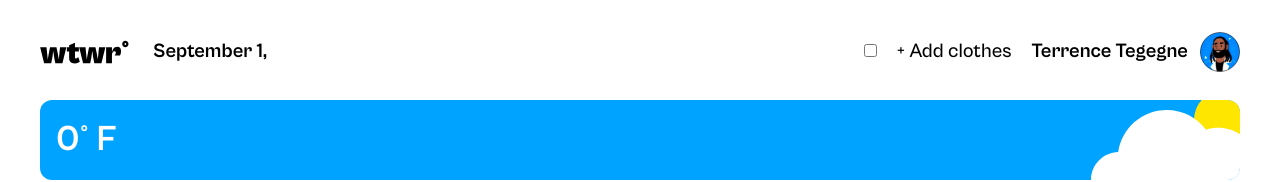
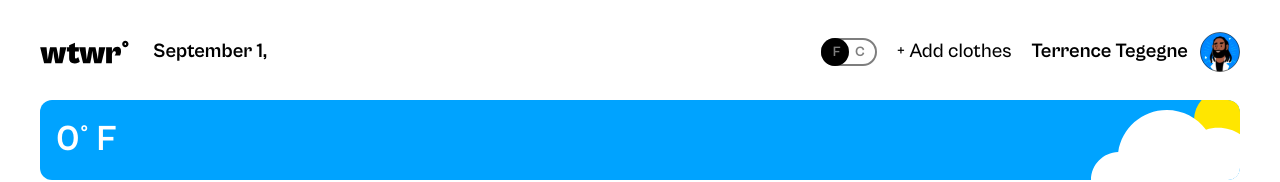
Before and after one commit to Evan-Boodoosingh/se_project_react, a React (Vite) app: page / in a window 1280 px wide. Shown: the top 182 px of the page. Built offline with nearby package versions, Linux system fonts and the light colour scheme; no server answers.

Commit message:
feat: refactor ToggleSwitch component structure and enhance styling

```diff
--- a/src/componets/ToggleSwitch/ToggleSwitch.css
+++ b/src/componets/ToggleSwitch/ToggleSwitch.css
@@ -1,3 +1,37 @@
 .toggle-switch {
-    margin-right: 20px;
+  margin-right: 20px;
+  width: 56px;
+  height: 28px;
+  border: 2px solid #7e7e7e;
+  border-radius: 20px;
+  padding: 0 10px;
+  box-sizing: border-box;
+  display: flex;
+  align-items: center;
+  justify-content: space-between;
+  position: relative;
+  z-index: 0;
 }
+
+.toggle-switch__checkbox {
+  visibility: hidden;
+  position: absolute;
+}
+
+.toggle-switch__circle {
+  position: absolute;
+  top: -2px;
+  left: -2px;
+  width: 28px;
+  height: 28px;
+  border-radius: 50%;
+  background-color: #000000;
+  z-index: -1;
+}
+
+.toggle-switch__value {
+  font-size: 14px;
+  line-height: 1;
+  color: #7e7e7e;
+  font-weight: 700;
+}
--- a/src/componets/ToggleSwitch/ToggleSwitch.jsx
+++ b/src/componets/ToggleSwitch/ToggleSwitch.jsx
@@ -1,13 +1,20 @@
 import "./ToggleSwitch.css";
 
 function ToggleSwitch() {
-    return (
-        <div className="toggle-switch">
-            <label className="toggle-switch__label">
-                <input type="checkbox" className="toggle-switch__checkbox" />
-            </label>
-        </div>
-    );
+  return (
+
+      <label htmlFor="toggle-switch" className="toggle-switch">
+        <input
+          type="checkbox"
+          className="toggle-switch__checkbox"
+          id="toggle-switch"
+        />
+        <span className="toggle-switch__circle"></span>
+        <span className="toggle-switch__value toggle-switch__value_left">F</span>
+        <span className="toggle-switch__value toggle-switch__value_right">C</span>
+      </label>
+
+  );
 }
 
 export default ToggleSwitch;
```
